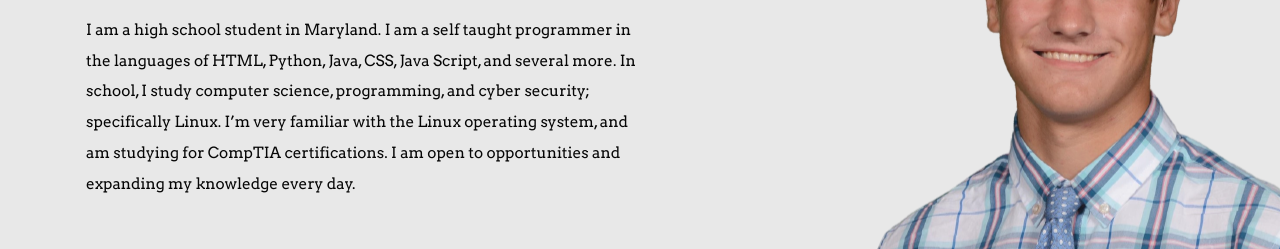
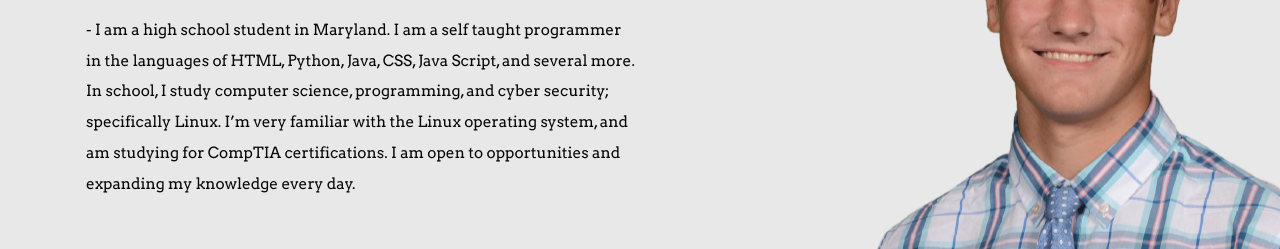
Before and after one commit to dk42506/portfolio-website, a plain HTML site: page index.html in a window 1280 px wide. Shown: the part 1375-1624 px from the top of the page. Drawn offline with Linux system fonts and the light colour scheme; a web font is replaced by a local one.

Commit message:
bug fixes

```diff
--- a/index.html
+++ b/index.html
@@ -33,7 +33,7 @@
                     </div>
                 </div>
                 <div class="reveal" style="--delay: .7s; --speed: 2.8s all ease; --direction: translateX(-150px);" id="about-me-text">
-                    I am a high school student in Maryland. I am a self taught programmer in the languages of HTML, Python, Java, CSS, Java Script, and several more. In school, I study computer science, programming, and cyber security; specifically Linux. I’m very familiar with the Linux operating system, and am studying for CompTIA certifications. I am open to opportunities and expanding my knowledge every day.
+                    - I am a high school student in Maryland. I am a self taught programmer in the languages of HTML, Python, Java, CSS, Java Script, and several more. In school, I study computer science, programming, and cyber security; specifically Linux. I’m very familiar with the Linux operating system, and am studying for CompTIA certifications. I am open to opportunities and expanding my knowledge every day.
                 </div>
             </div>
             <div class="reveal" style="--delay: .3s; --speed: 4.5s all ease; --direction: translateY(150px);" id="picture">
```
